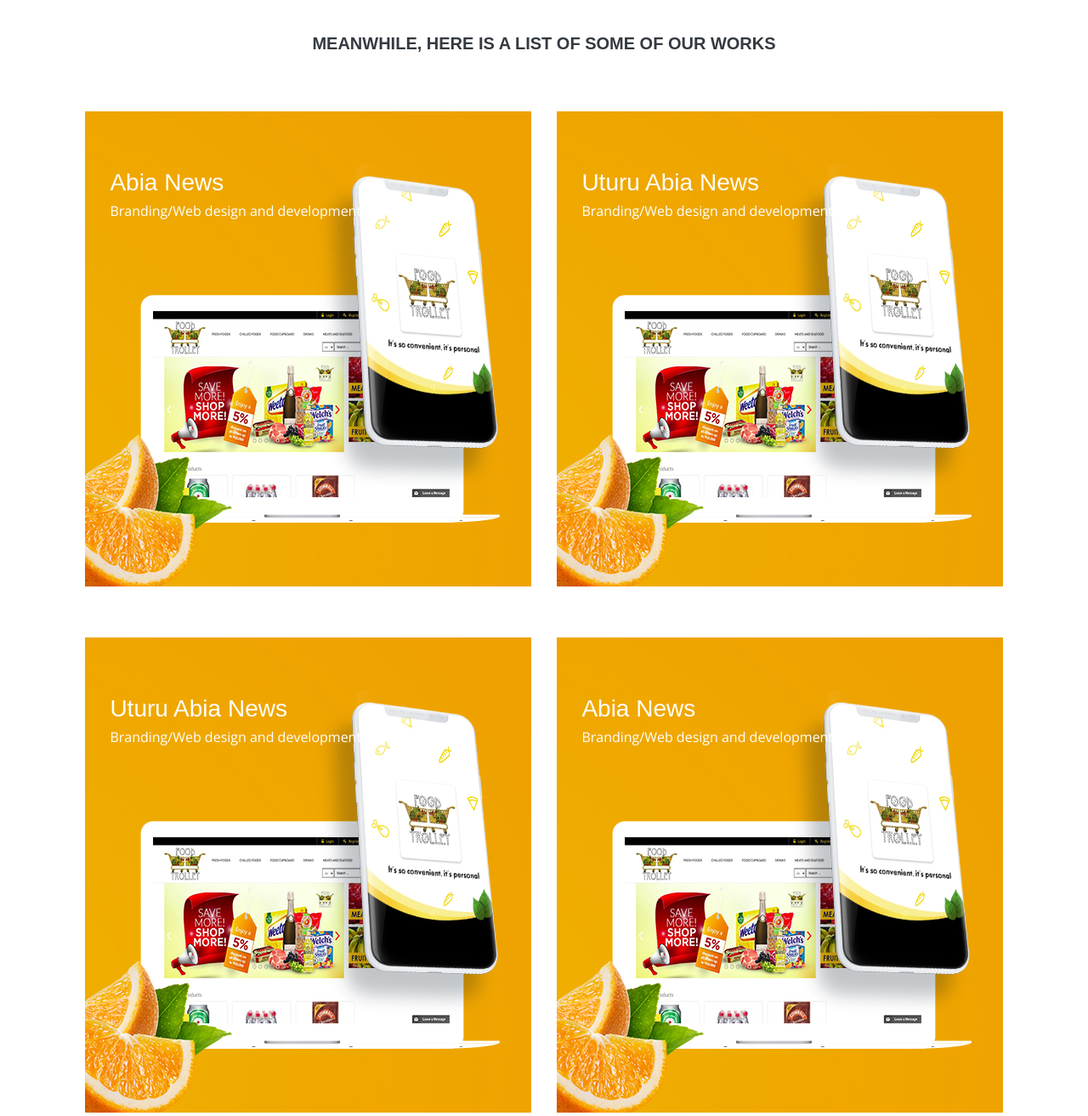
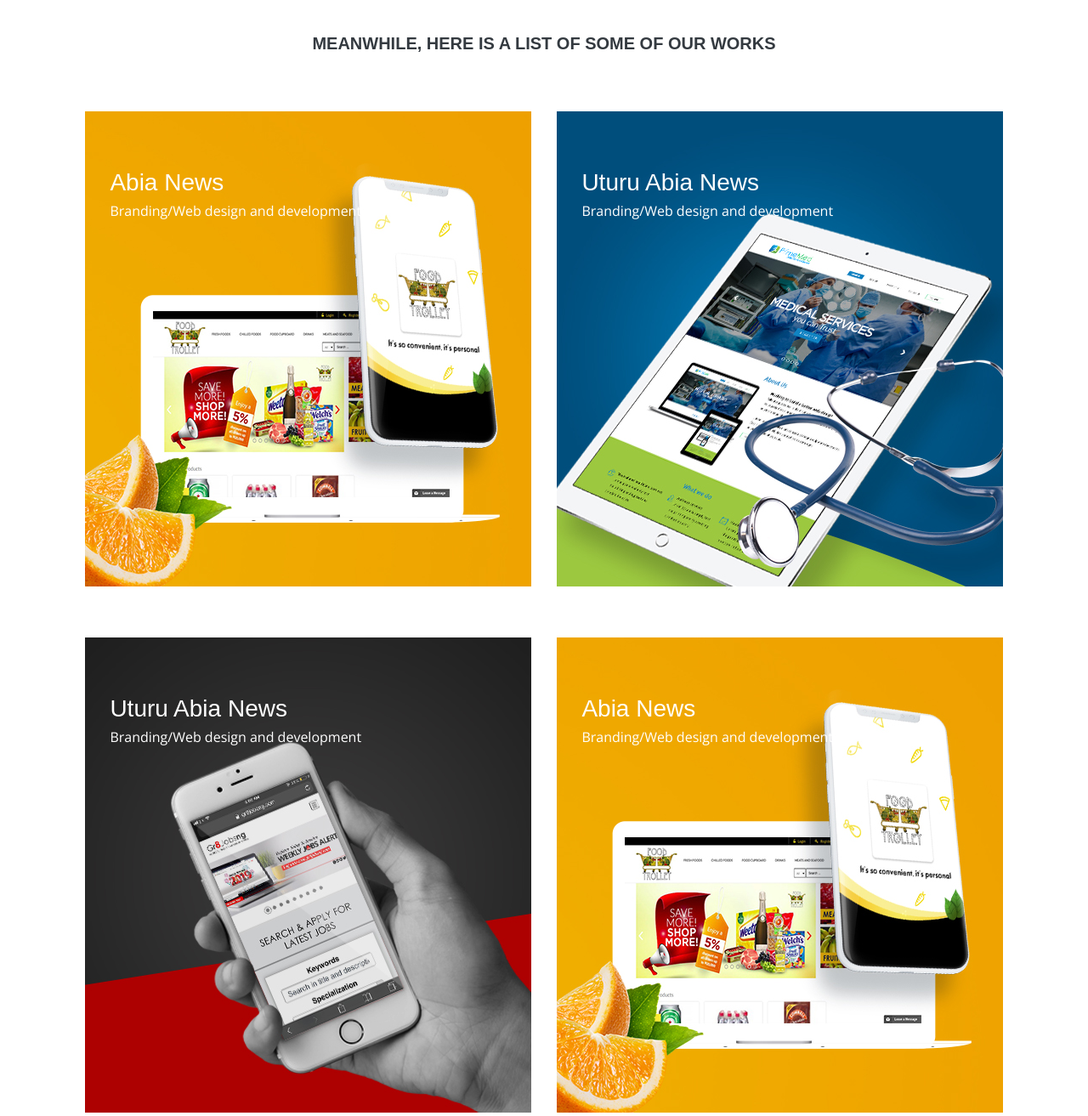
Before and after one commit to achugo/Infomall, a plain HTML site: page index.html in a window 1280 px wide. Shown: the part 1240-2553 px from the top of the page at 85% size. Drawn offline with nearby package versions, Linux system fonts and the light colour scheme; a web font is replaced by a local one.

Commit message:
update product images on the home page

```diff
--- a/index.html
+++ b/index.html
@@ -199,7 +199,7 @@ License URL: http://creativecommons.org/licenses/by/3.0/
 				</div>
 				<div class="col-md-6 s-1 home-effect">
 					<a href="services.html">
-						<img src="images/foodtrolley.jpg" alt=" " class="img-fluid" />
+						<img src="images/Primemed.jpg" alt=" " class="img-fluid" />
 						<div class="product-name"><h3>Uturu Abia News</h3></div>
 						<div class="service-offered">Branding/Web design and development</div>
 					</a>
@@ -210,7 +210,7 @@ License URL: http://creativecommons.org/licenses/by/3.0/
 			<div class="row box2">
 					<div class="col-md-6 s-1 home-effect">
 						<a href="services.html">
-							<img src="images/foodtrolley.jpg" alt=" " class="img-fluid" />
+							<img src="images/GR8JOBS.jpg" alt=" " class="img-fluid" />
 							<div class="product-name"><h3>Uturu Abia News</h3></div>
 							<div class="service-offered">Branding/Web design and development</div>
 						</a>
```
Also changed, not shown: images/GR8JOBS.jpg (added), images/Primemed.jpg (added).
